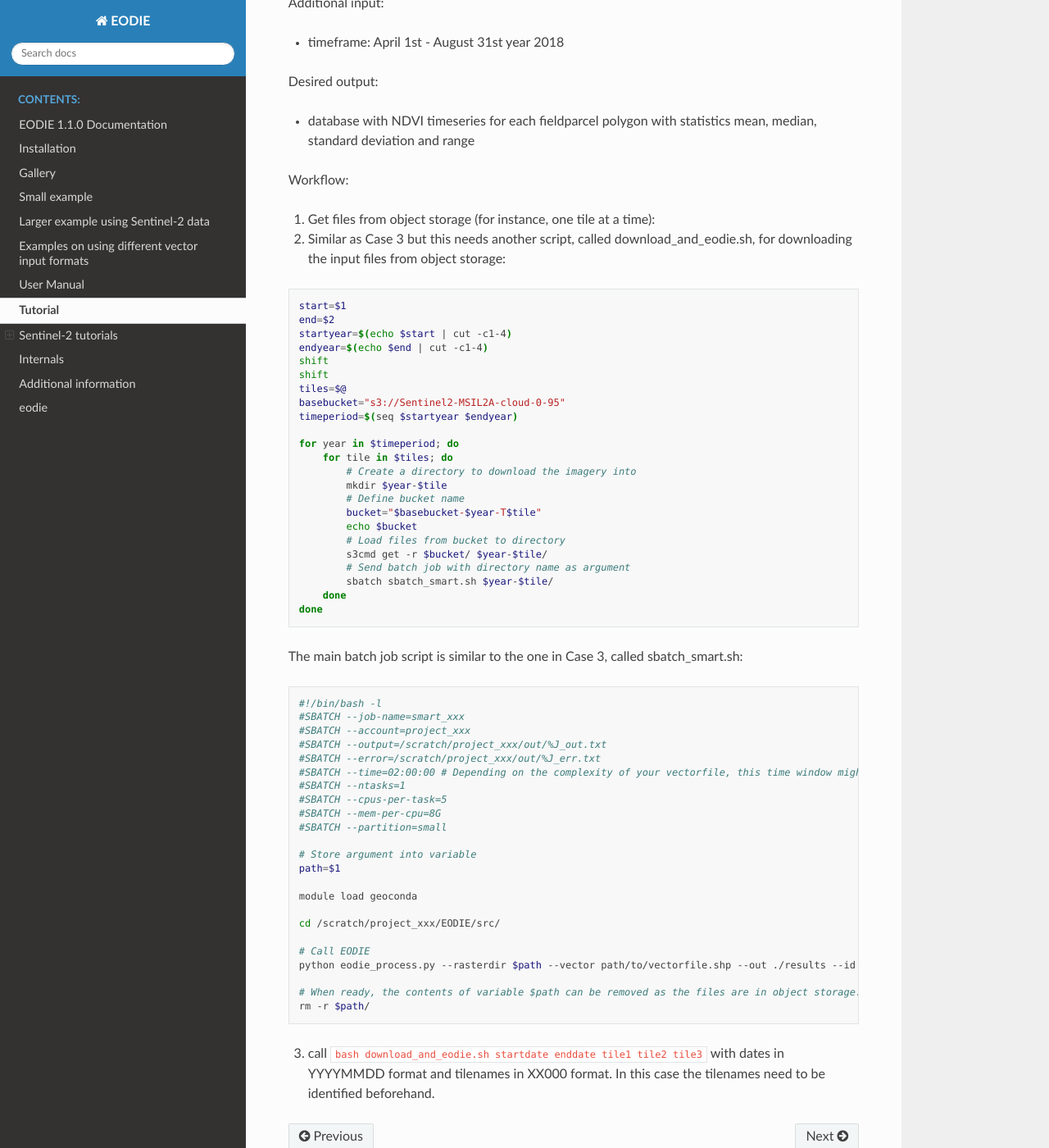
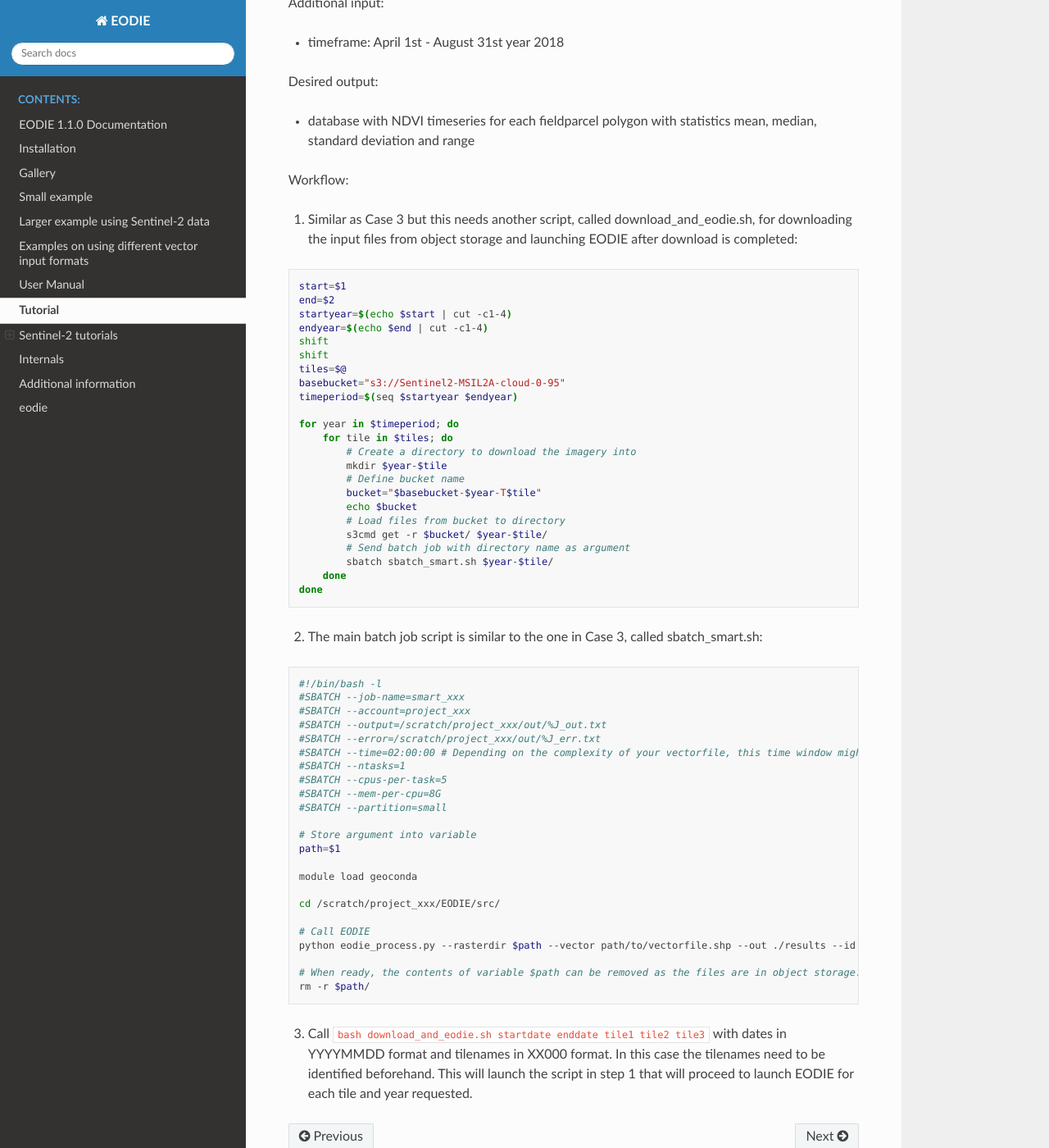
Before and after one commit to samumantha/EODIE, a Sphinx documentation site: the page built from docs/Tutorial.rst, in a window 1280 px wide and 1400 px high, scrolled down 2587 px. Shown: the whole window at 82% size. Built offline with Sphinx 7.4.7 and the Read the Docs theme 2.0.0, drawn with Linux system fonts in a browser that asks for light colours.

Commit message:
Updated Case 4

```diff
--- a/docs/Tutorial.rst
+++ b/docs/Tutorial.rst
@@ -114,8 +114,7 @@ Case 4: As Case 3 but with data on objectstorage
 
 | Workflow:
 
-1. Get files from object storage (for instance, one tile at a time):
-2. Similar as Case 3 but this needs another script, called download_and_eodie.sh, for downloading the input files from object storage:
+1. Similar as Case 3 but this needs another script, called download_and_eodie.sh, for downloading the input files from object storage and launching EODIE after download is completed:
 
 .. code-block:: bash
 
@@ -171,4 +170,4 @@ The main batch job script is similar to the one in Case 3, called sbatch_smart.s
     # When ready, the contents of variable $path can be removed as the files are in object storage. Please make sure you have reserved enough time and computational resources for finishing the computations to avoid unnecessary deletion of raster files (or comment the rm off).
     rm -r $path/
 
-3. call ``bash download_and_eodie.sh startdate enddate tile1 tile2 tile3`` with dates in YYYYMMDD format and tilenames in XX000 format. In this case the tilenames need to be identified beforehand.
+3. Call ``bash download_and_eodie.sh startdate enddate tile1 tile2 tile3`` with dates in YYYYMMDD format and tilenames in XX000 format. In this case the tilenames need to be identified beforehand. This will launch the script in step 1 that will proceed to launch EODIE for each tile and year requested.
```
Also changed, not shown: other parts of docs/Tutorial.rst (+1 -1 lines).
